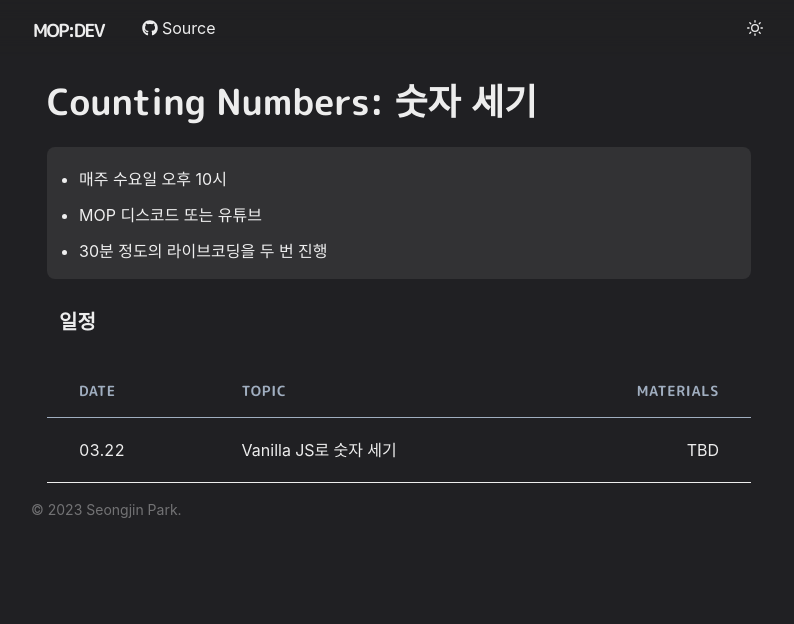
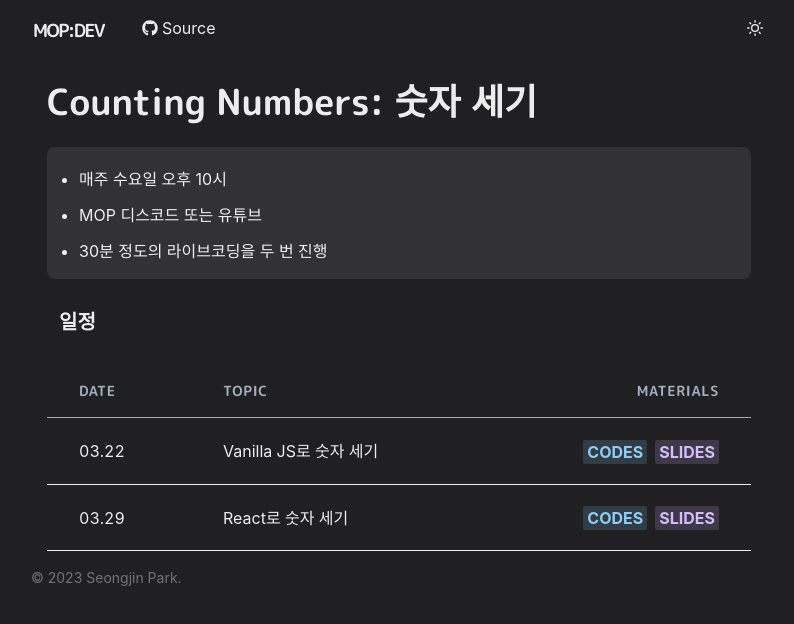
Before and after one commit to gaeeeguri/2023-mop-live-coding, a Next.js app: page /course/counting-numbers/detail in a window 1280 px wide. Shown: the top 624 px of the page, without its empty margins (241-1035 px from the left). Built offline with nearby package versions, Linux system fonts and the light colour scheme.

Commit message:
change package manager to npm

```diff
--- /dev/null
+++ b/components/ui/courseTimeTable/atoms/materialBadge.tsx
@@ -0,0 +1,25 @@
+import { Badge } from '@chakra-ui/react';
+import React from 'react';
+
+import nextLink from 'next/link';
+
+export interface MaterialBadgeProps {
+  title: string;
+  colorScheme: string;
+  goTo: string;
+}
+
+const MaterialBadge = ({ title, colorScheme, goTo }: MaterialBadgeProps) => (
+  <Badge
+    colorScheme={colorScheme}
+    fontSize={{ base: '0.8em', md: '1em' }}
+    ml={2}
+    size='sm'
+    as={nextLink}
+    href={goTo}
+  >
+    {title}
+  </Badge>
+);
+
+export default MaterialBadge;
--- a/jsconfig.json
+++ b/jsconfig.json
@@ -1,5 +1,7 @@
 {
   "compilerOptions": {
+    "jsx": "react",
+    "jsx": "react",
     "paths": {
       "@/*": ["./*"]
     }
--- a/package.json
+++ b/package.json
@@ -29,5 +29,5 @@
     "eslint-plugin-react": "^7.32.2",
     "prettier": "^2.8.4"
   },
-  "packageManager": "yarn@3.5.0"
+  "packageManager": "npm@9.6.1"
 }
--- a/pages/course/counting-numbers/detail.js
+++ b/pages/course/counting-numbers/detail.js
@@ -13,6 +13,7 @@ import {
   UnorderedList,
   useColorModeValue,
 } from '@chakra-ui/react';
+import MaterialBadge from '@/components/ui/courseTimeTable/atoms/materialBadge';
 
 const ReactCourseDetail = () => {
   return (
@@ -60,6 +61,7 @@ const ReactCourseDetail = () => {
         <Table
           variant='simple'
           size={{ base: 'md', md: 'lg' }}
+          fontSize={{ base: '0.7em', sm: '0.8em', md: '1em' }}
           colorScheme={useColorModeValue('whiteAlpha.500', 'whiteAlpha.200')}
         >
           <Thead>
@@ -73,7 +75,34 @@ const ReactCourseDetail = () => {
             <Tr>
               <Td>03.22</Td>
               <Td>Vanilla JS로 숫자 세기</Td>
-              <Td isNumeric>TBD</Td>
+              <Td isNumeric>
+                <MaterialBadge
+                  title='Codes'
+                  colorScheme='blue'
+                  goTo='https://github.com/mop-gist/counting-numbers/tree/vanilaJS'
+                />
+                <MaterialBadge
+                  title='Slides'
+                  colorScheme='purple'
+                  goTo='https://docs.google.com/presentation/d/1btJaOyRV6ZIKi0sOMz9af4eeiBAJms_3UvtzJVDZPOo/edit?usp=sharing'
+                />
+              </Td>
+            </Tr>
+            <Tr>
+              <Td>03.29</Td>
+              <Td>React로 숫자 세기</Td>
+              <Td isNumeric>
+                <MaterialBadge
+                  title='Codes'
+                  colorScheme='blue'
+                  goTo='https://github.com/mop-gist/counting-numbers/tree/vanilaJS'
+                />
+                <MaterialBadge
+                  title='Slides'
+                  colorScheme='purple'
+                  goTo='https://docs.google.com/presentation/d/1Q4gkEWRYbhIebGjWEwsR_UmGCkqlnFttZ3_spd6iw-g/edit?usp=sharing'
+                />
+              </Td>
             </Tr>
           </Tbody>
         </Table>
```
Also changed, not shown: .yarnrc.yml (deleted), 2 other files (tests, documents, lock files or other folders).
